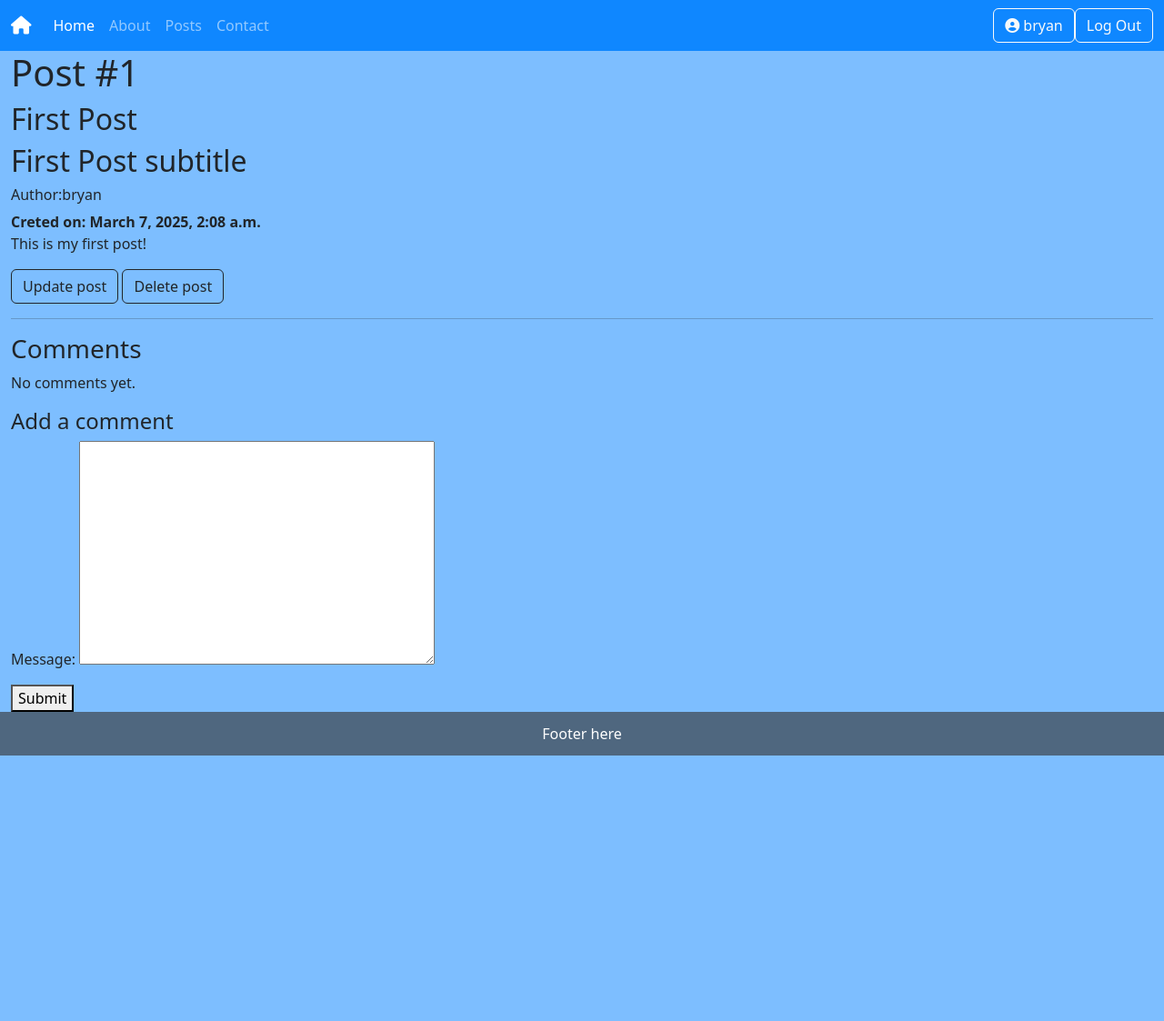
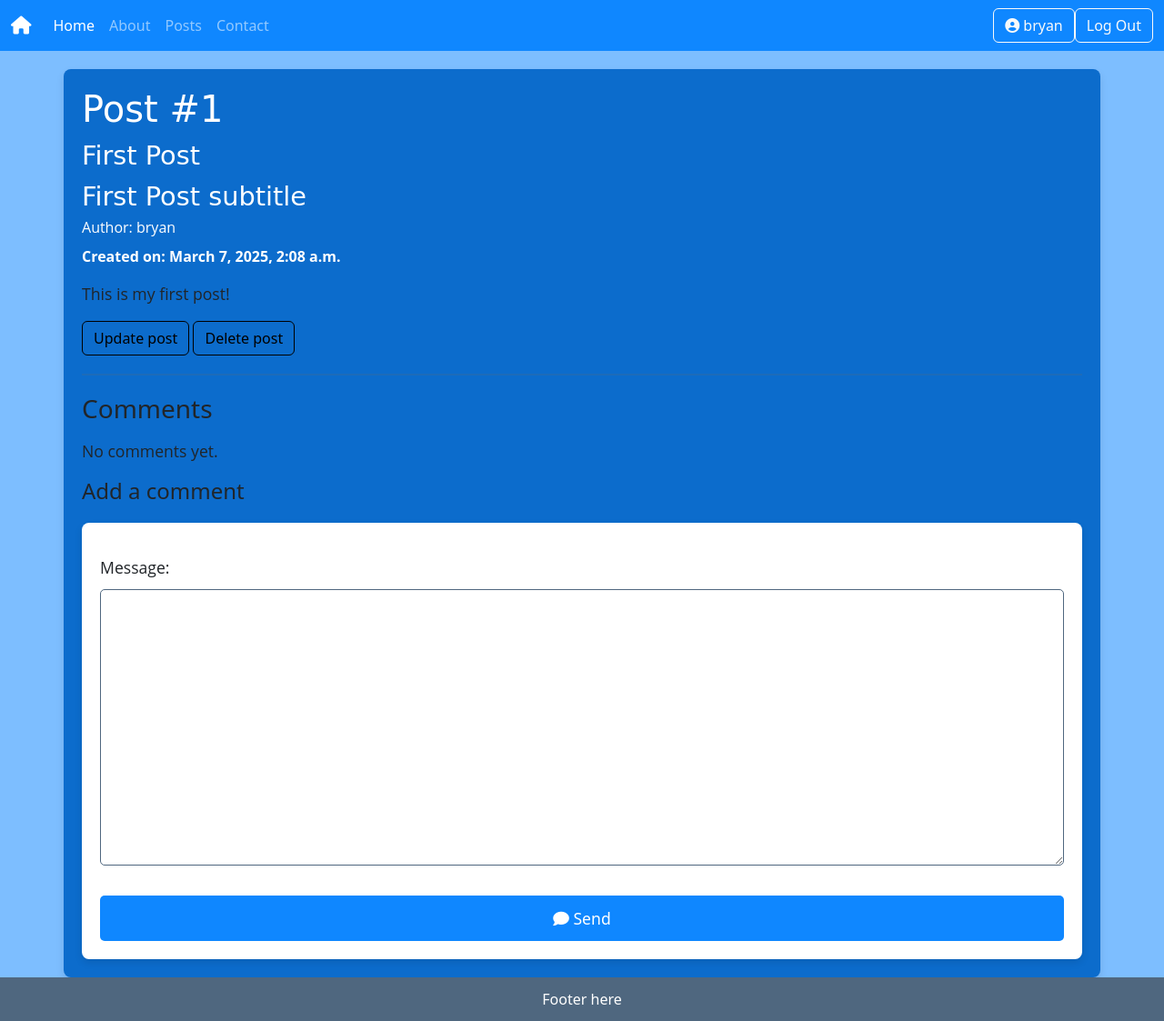
Before and after one commit to Bryan-Armas10/FSDI_118, a Django app: page /posts/1/ in a window 1280 px wide. Shown: the whole page at 91% size. Before the commit the page ends 831 px from the top, so only its background shows below. Run offline with Django 5.2, Linux system fonts and the light colour scheme; a user stored in the database is signed in; data comes from the database, SQL or seed files in the repository.

Commit message:
final report

```diff
--- /dev/null
+++ b/static/css/detail.css
@@ -0,0 +1,105 @@
+/* Detail Page Styles */
+.container {
+    background-color: var(--secondary-color);
+    padding: 20px;
+    border-radius: 8px;
+    box-shadow: 0 4px 8px rgba(0, 0, 0, 0.1);
+    margin-top: 20px;
+}
+
+.container h1, .container h2 {
+    font-family: var(--lobster-font), cursive;
+    color: white
+}
+
+.container h2 {
+    margin-top: 10px;
+    font-size: 1.8rem;
+}
+
+.container h6 {
+    font-family: var(--sans-font), sans-serif;
+    color: white;
+    font-weight: normal;
+}
+
+.container strong {
+    display: block;
+    margin-top: 10px;
+    font-weight: 600;
+    color: white;
+}
+
+.container p {
+    font-family: var(--sans-font), sans-serif;
+    line-height: 1.6;
+    margin-top: 15px;
+    font-size: 1.1rem;
+}
+
+.container ul {
+    list-style-type: none;
+    padding: 0;
+}
+
+.container li {
+    background-color: var(--background-color);
+    margin: 10px 0;
+    padding: 10px;
+    border-radius: 5px;
+}
+
+.container li strong {
+    color: var(--primary-color);
+}
+
+.container hr {
+    border: 1px solid var(--neutral-color);
+    margin: 20px 0;
+}
+
+.container .btn-outline-dark {
+    border-color: black;
+    color: black;
+    transition: all 0.3s ease;
+}
+
+.container .btn-outline-dark:hover {
+    background-color: var(--neutral-color);
+    color: white;
+}
+
+.container .btn-primary {
+    background-color: var(--primary-color);
+    border-color: var(--primary-color);
+    color: white;
+}
+
+.container form {
+    margin-top: 20px;
+    background-color: white;
+    padding: 20px;
+    border-radius: 8px;
+    box-shadow: 0 4px 8px rgba(0, 0, 0, 0.1);
+}
+
+.container form input, .container form textarea {
+    width: 100%;
+    padding: 10px;
+    margin: 10px 0;
+    border-radius: 5px;
+    border: 1px solid var(--neutral-color);
+}
+
+.container form button {
+    width: 100%;
+    padding: 12px;
+    font-size: 1.1rem;
+    border-radius: 5px;
+    border: none;
+    cursor: pointer;
+}
+
+.container form button:hover {
+    background-color: var(--secondary-color);
+}
--- a/templates/pages/contact.html
+++ b/templates/pages/contact.html
@@ -20,7 +20,7 @@
         {{ form.as_p }}
 
         <div class="field">
-            <button>Send message</button>
+            <button class="btn btn-primary"><i class="fa-solid fa-envelope"></i> Send message</button>
         </div>
     </form>
 
--- a/templates/posts/detail.html
+++ b/templates/posts/detail.html
@@ -5,12 +5,17 @@
     Posts: {{post.title}}
 {% endblock %}
 
+{% block css %}
+    <link rel="stylesheet" href="{% static 'css/detail.css' %}">
+{% endblock %}
+
 {% block content %}
+    <div class="container">
         <h1>Post #{{post.id}}</h1>
         <h2>{{post.title}}</h2>
         <h2>{{post.subtitle}}</h2>
-    <h6>Author:{{post.author}}</h6>
-    <strong>Creted on: {{post.created_on}}</strong>
+        <h6>Author: {{post.author}}</h6>
+        <strong>Created on: {{post.created_on}}</strong>
         <p>{{post.body}}</p>
 
         {% if user.username == post.author.username %}
@@ -40,7 +45,7 @@
             {% csrf_token %}
             {{ form.as_p }}
 
-        <button type="submit">Submit</button>
+            <button type="submit" class="btn btn-primary"><i class="fa-solid fa-comment"></i> Send</button>
         </form>
-
+    </div>
 {% endblock %}
```
Lines whose indentation alone changed are shown as unchanged.
